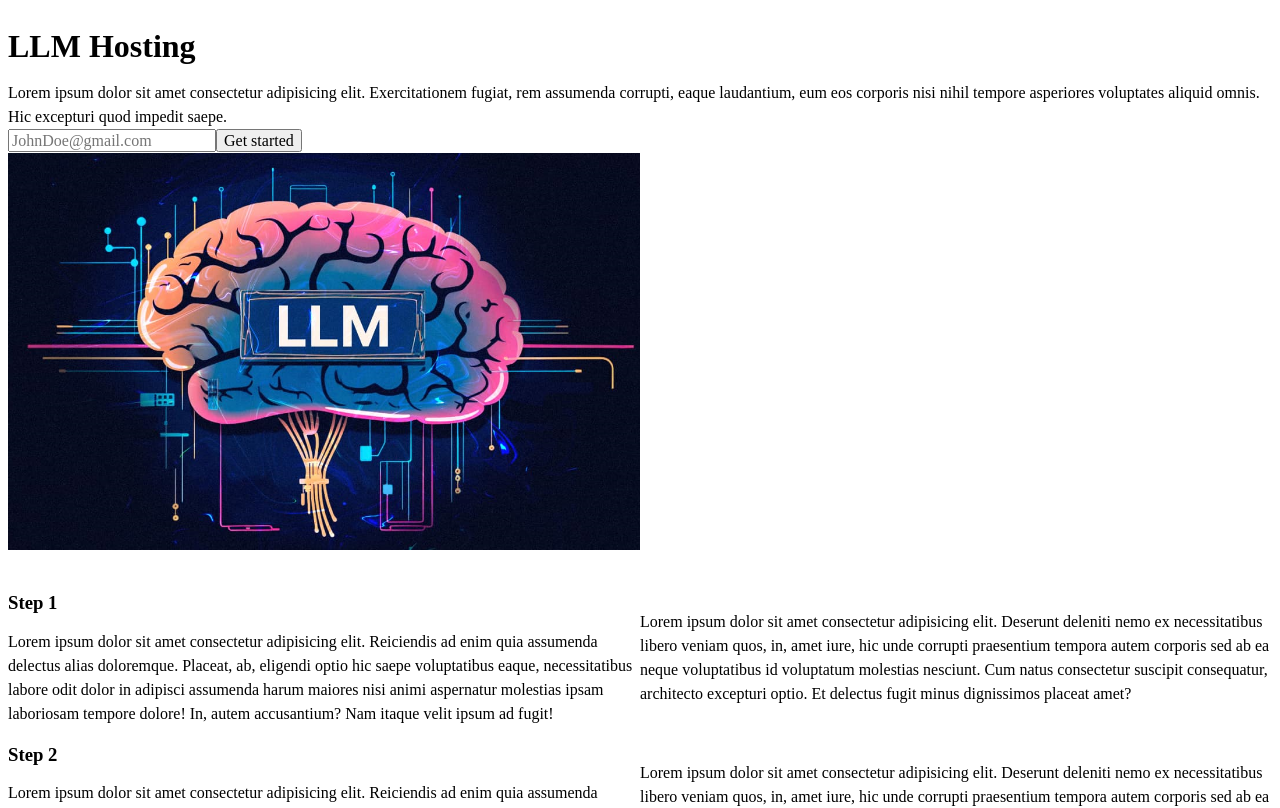
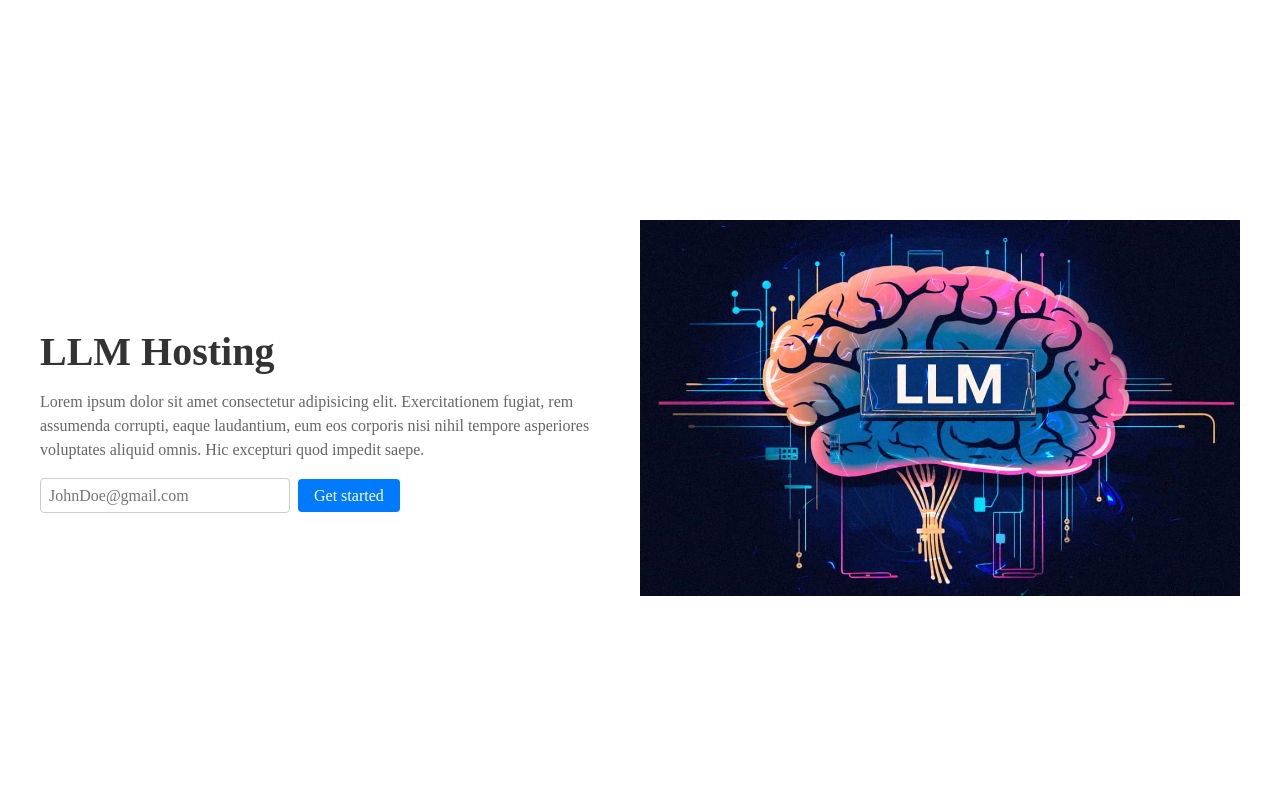
Before and after one commit to BuraYu/LLM-landing-page, a React (Create React App) app: page / in a window 1280 px wide. Shown: the top 808 px of the page. Built offline with nearby package versions, Linux system fonts and the light colour scheme.

Commit message:
add first design to the hero component

```diff
--- a/src/Components/Hero.css
+++ b/src/Components/Hero.css
@@ -1,21 +1,76 @@
-.header {
-  max-width: 1400px;
+.hero-header {
+  padding: 2rem;
+  height: 100vh;
+  display: flex;
+  align-items: center;
 }
 
-.header--container {
+.hero--container {
+  display: flex;
+  align-items: center;
+  justify-content: space-between;
+  max-width: 1200px;
   width: 100%;
-  display: flex;
-  justify-content: center;
+  margin: 0 auto;
 }
 
-.header--title {
-  width: 50%;
-  display: flex;
-  flex-direction: column;
-  justify-content: center;
-  gap: 10px;
+.hero--title {
+  flex: 1;
+  margin-right: 2rem;
 }
 
-img {
-  width: 50%;
+.hero--title h1 {
+  font-size: 2.5rem;
+  margin-bottom: 1rem;
+  color: #333;
 }
+
+.hero--title p {
+  font-size: 1rem;
+  color: #666;
+  max-width: 600px;
+}
+
+.hero--email {
+  margin-top: 1rem;
+}
+
+.hero--email input {
+  padding: 0.5rem;
+  font-size: 1rem;
+  border: 1px solid #ccc;
+  border-radius: 4px;
+  margin-right: 0.5rem;
+  width: 250px;
+}
+
+.hero--email button {
+  padding: 0.5rem 1rem;
+  font-size: 1rem;
+  color: #fff;
+  background-color: #007bff;
+  border: none;
+  border-radius: 4px;
+  cursor: pointer;
+}
+
+.hero--email button:hover {
+  background-color: #0056b3;
+}
+
+.hero--logo {
+  flex: 0 0 50%;
+  max-width: 50%;
+  height: auto;
+}
+
+.sr--only {
+  position: absolute;
+  width: 1px;
+  height: 1px;
+  padding: 0;
+  margin: -1px;
+  overflow: hidden;
+  clip: rect(0, 0, 0, 0);
+  border: 0;
+}
--- a/src/Components/Hero.jsx
+++ b/src/Components/Hero.jsx
@@ -25,7 +25,7 @@ export default function Hero() {
             <button>Get started</button>
           </div>
         </div>
-        <img src={headerlogo} alt="LLM Hosting logo" className="hero-logo" />
+        <img src={headerlogo} alt="LLM Hosting logo" className="hero--logo" />
       </div>
     </header>
   );
```
